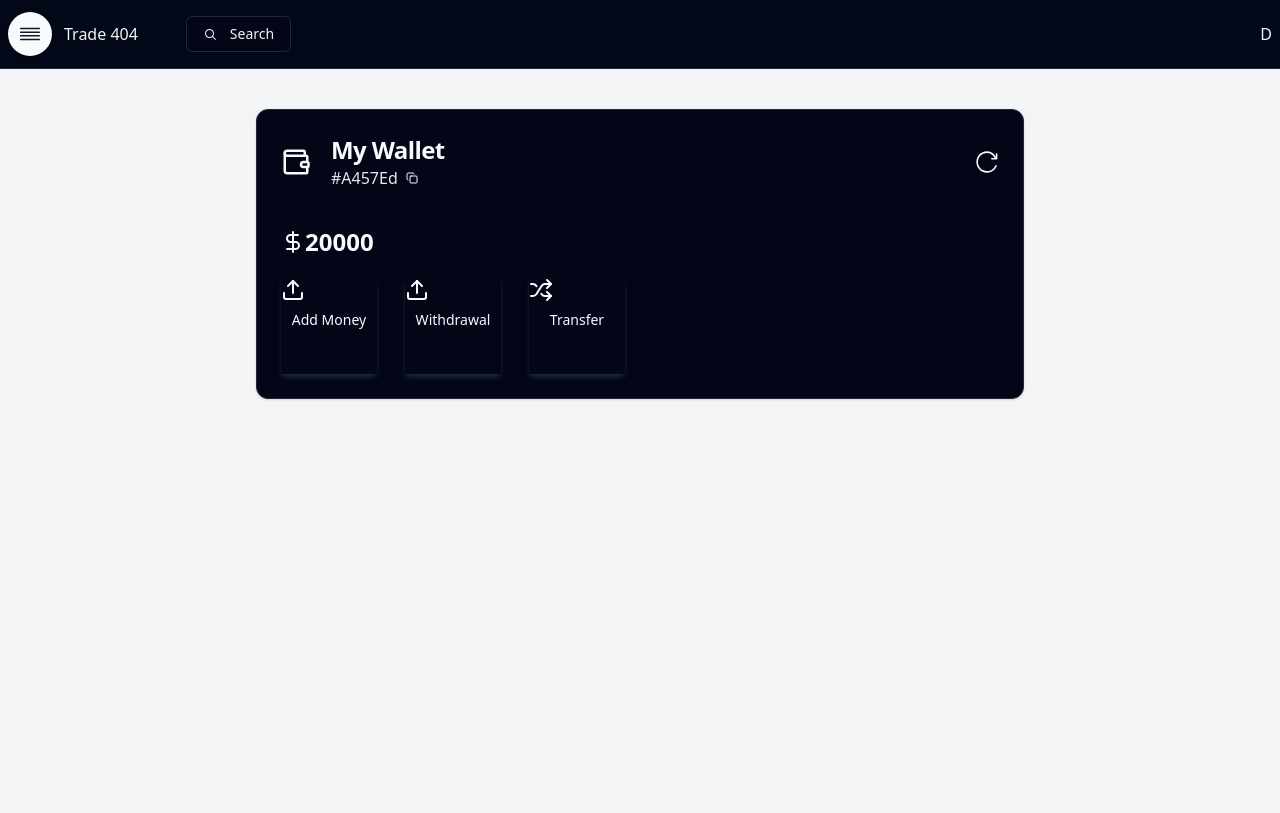
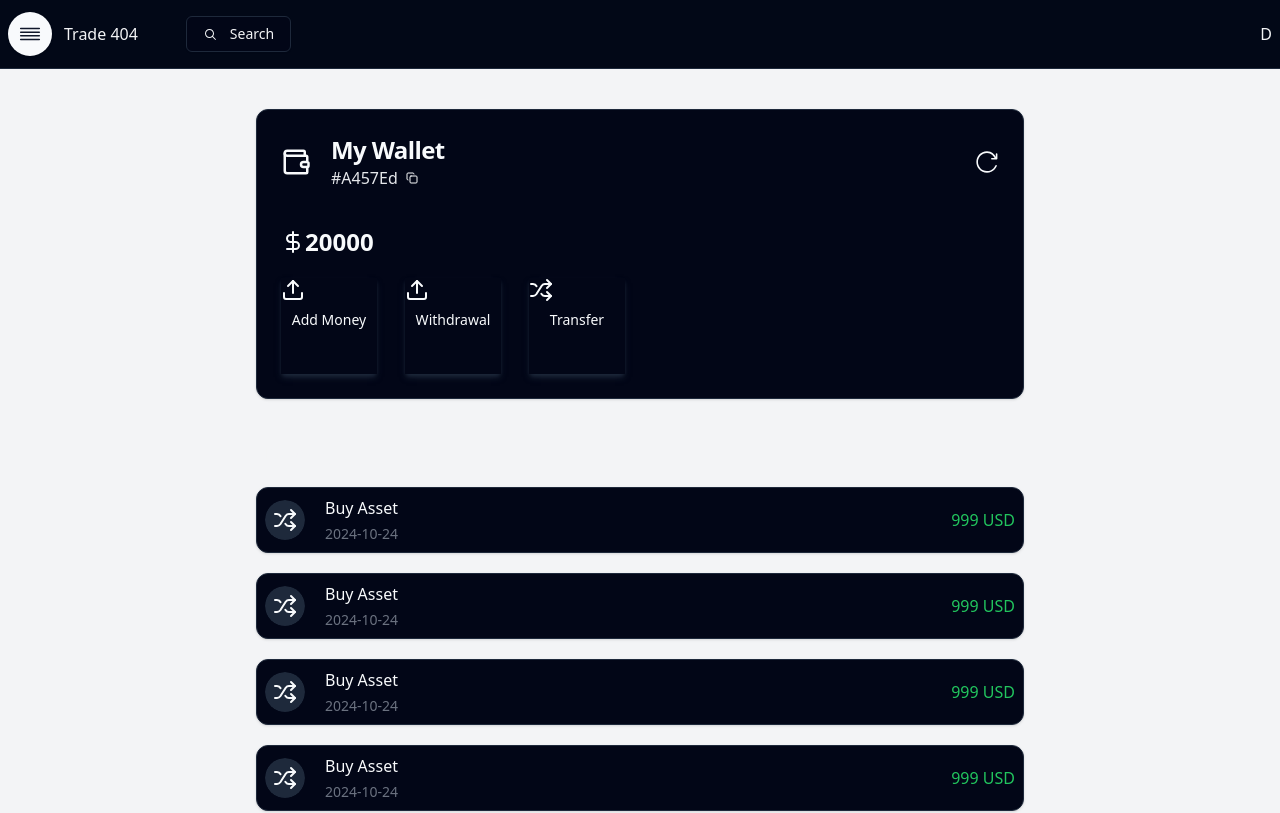
Before and after one commit to Trade404/trade-404-frontend, a React (Vite) app: page /wallet in a window 1280 px wide. Before the commit this address had no page. Shown: the top 813 px of the page. Built offline with nearby package versions, Linux system fonts and the light colour scheme.

Commit message:
add: wallet history field with test data based transactions list

```diff
--- a/src/page/Wallet/Wallet.jsx
+++ b/src/page/Wallet/Wallet.jsx
@@ -1,12 +1,13 @@
 import { Card, CardContent, CardHeader, CardTitle } from "@/components/ui/card";
 import { DialogHeader, DialogTitle } from "@/components/ui/dialog";
 import { Dialog, DialogContent, DialogTrigger } from "@radix-ui/react-dialog";
-import { ReloadIcon } from "@radix-ui/react-icons";
+import { ReloadIcon, UpdateIcon } from "@radix-ui/react-icons";
 import { CopyIcon, DollarSign, ShuffleIcon, UploadIcon, WalletIcon } from "lucide-react";
 import React from "react";
 import TopUpForm from "./TopUpForm";
 import WithdrawalForm from "./WithdrawalForm";
 import TransferForm from "./TransferForm";
+import { Avatar, AvatarFallback } from "@/components/ui/avatar";
 
 const Wallet = () => {
     return (
@@ -96,6 +97,35 @@
                     </div>
                 </CardContent>
             </Card>
+            <div className="py-5 pt-10">
+                <div className="flex gap-2 items-center pb-5">
+                    <h1 className="text 2xl font-semibold">
+                        History
+                    </h1>
+                    <UpdateIcon className="h-7 w-7 p-0 cursor-pointer hover:text-gray-400"/>
+                </div>
+                <div className="space-y-5">
+                    {[1,1,1,1,1,1,1,1,1,1,1,1,1,1,1].map((item, i) =>
+                                        <div key={i}>
+                                        <Card className="px-5 flex justify-between items-center p-2">
+                                            <div className="flex items-center gap-5">
+                                                <Avatar>
+                                                    <AvatarFallback>
+                                                        <ShuffleIcon />
+                                                    </AvatarFallback>
+                                                </Avatar>
+                                                <div className="space-y-1">
+                                                    <h1>Buy Asset</h1>
+                                                    <p className="text-sm text-gray-500">2024-10-24</p>
+                                                </div>
+                                            </div>
+                                            <div>
+                                                <p className={`text-green-500`}>999 USD</p>
+                                            </div>
+                                        </Card>
+                                    </div>  )}
+                </div>
+            </div>
         </div>
 
     </div>
```
